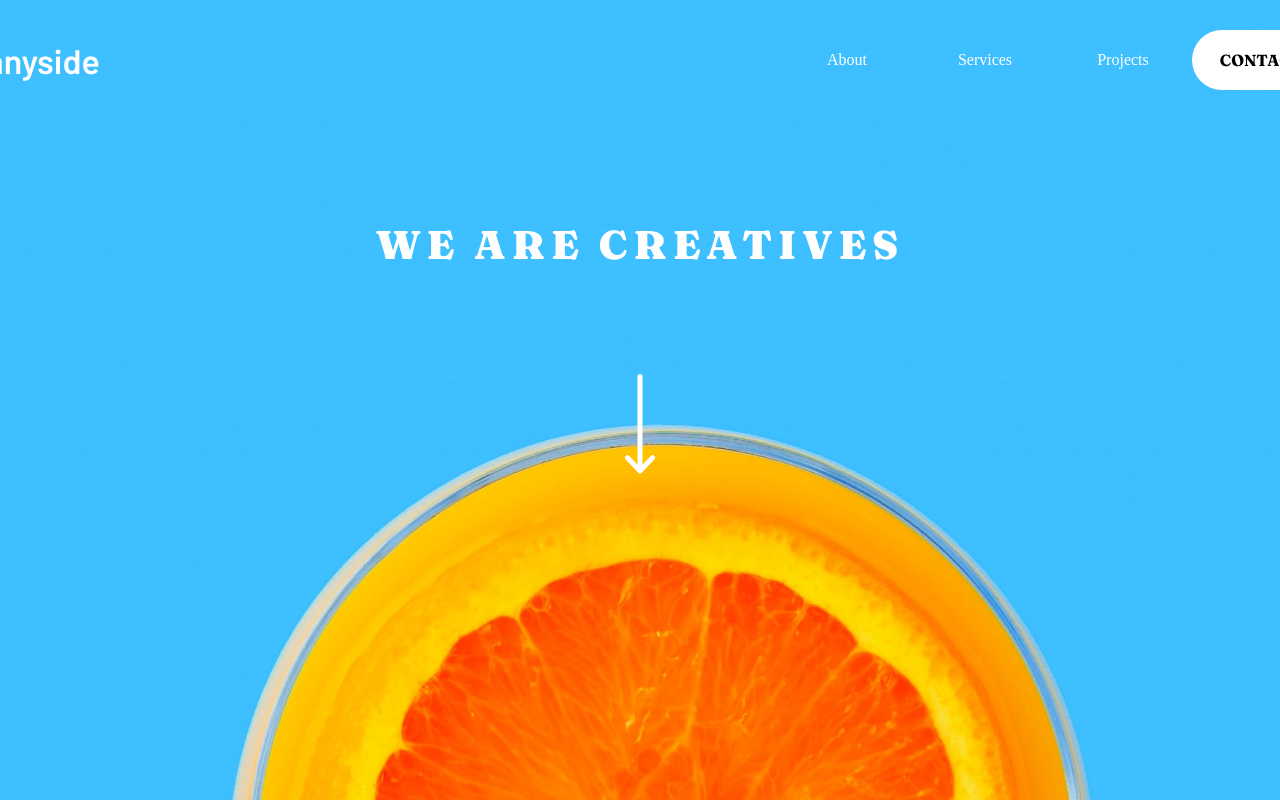
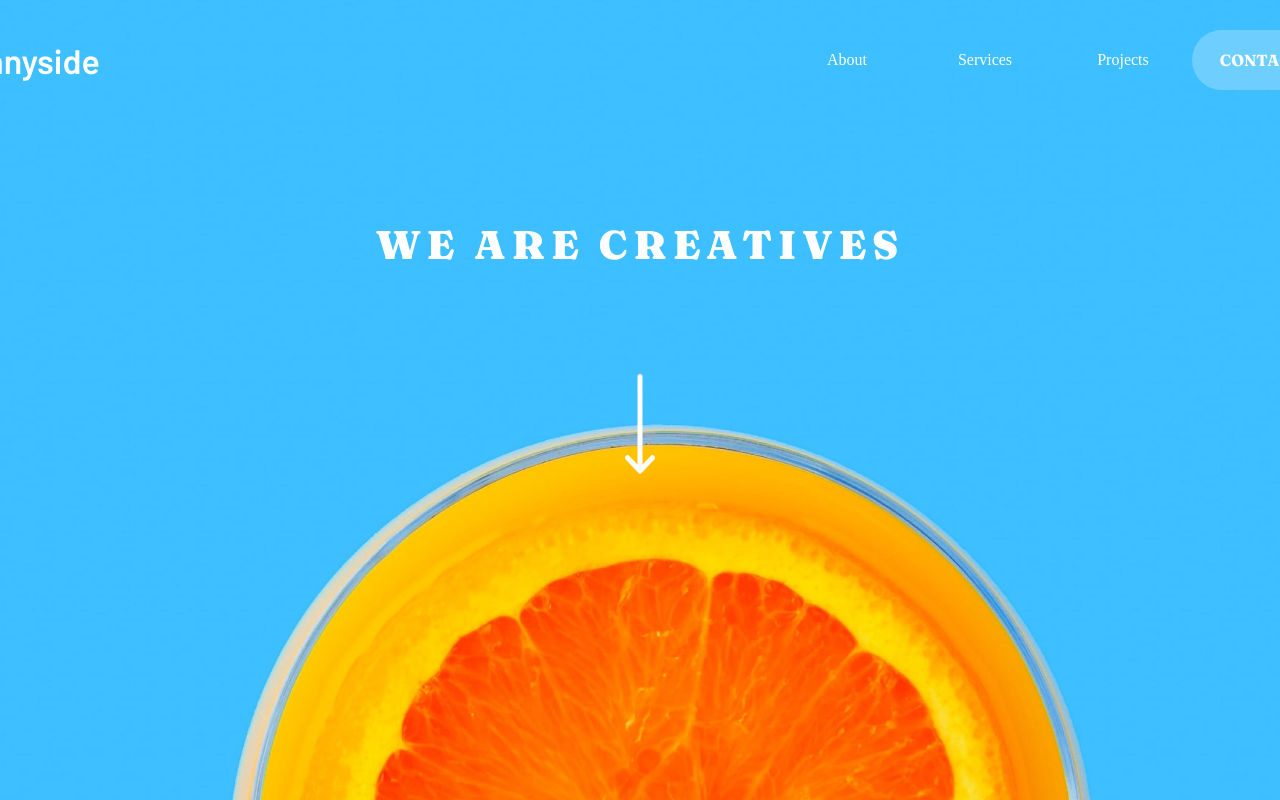
Before and after one commit to JacobTTorres/SunnySide, a React (Create React App) app: page / in a window 1280 px wide. In both pictures the pointer is over the item "CONTACT". Shown: the top 800 px of the page. Built offline with nearby package versions, Linux system fonts and the light colour scheme.

Commit message:
finished css for contact button desktop complete

```diff
--- a/src/components/navbar/navbar.css
+++ b/src/components/navbar/navbar.css
@@ -47,10 +47,16 @@
 
 .Contact {
   background-color: var(--white);
+  color: #000
+}
+
+.Contact:hover{
+  background-color: #6ecfff;
+  cursor: pointer;
+  color: var(--white)
 }
 
 .contactLink {
   font-family: var(--fraunces);
   font-weight: var(--frauncesSmall);
-  color: rgba(0, 0, 0, 1);
 }
```
